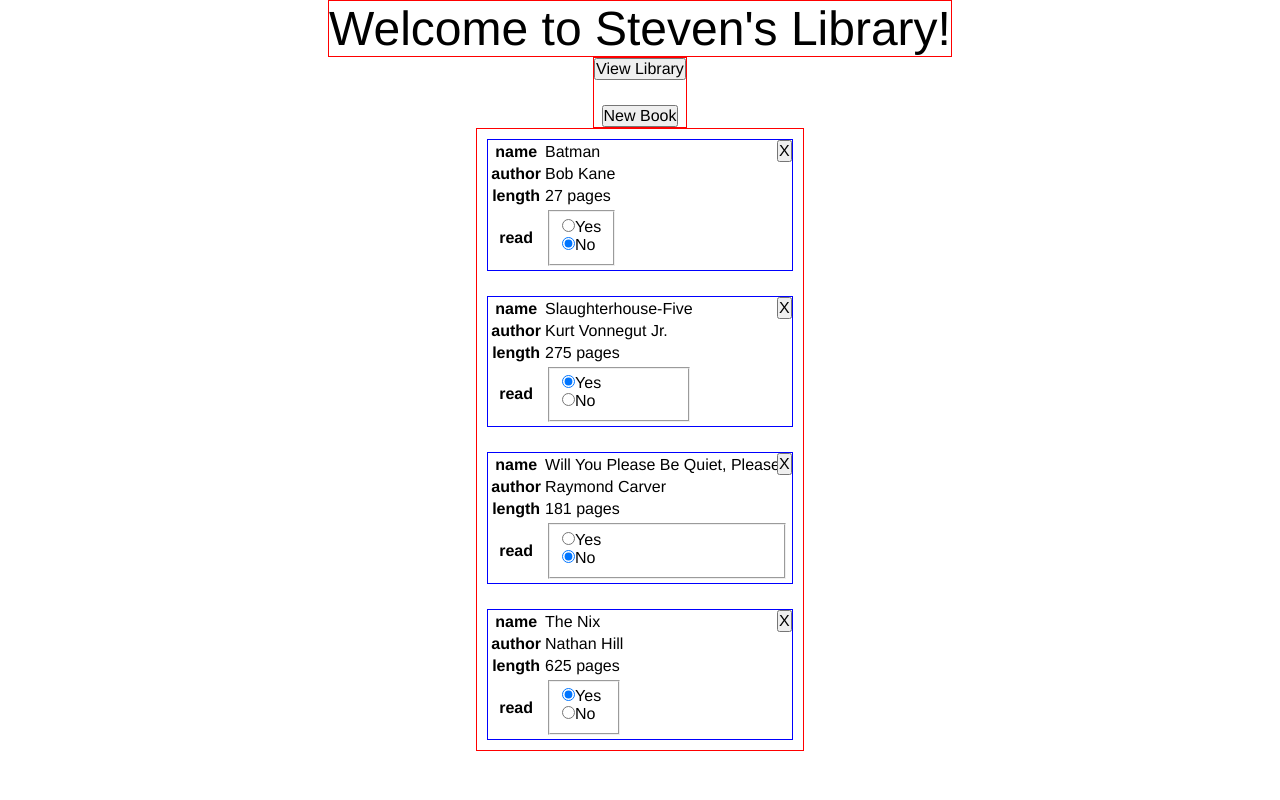
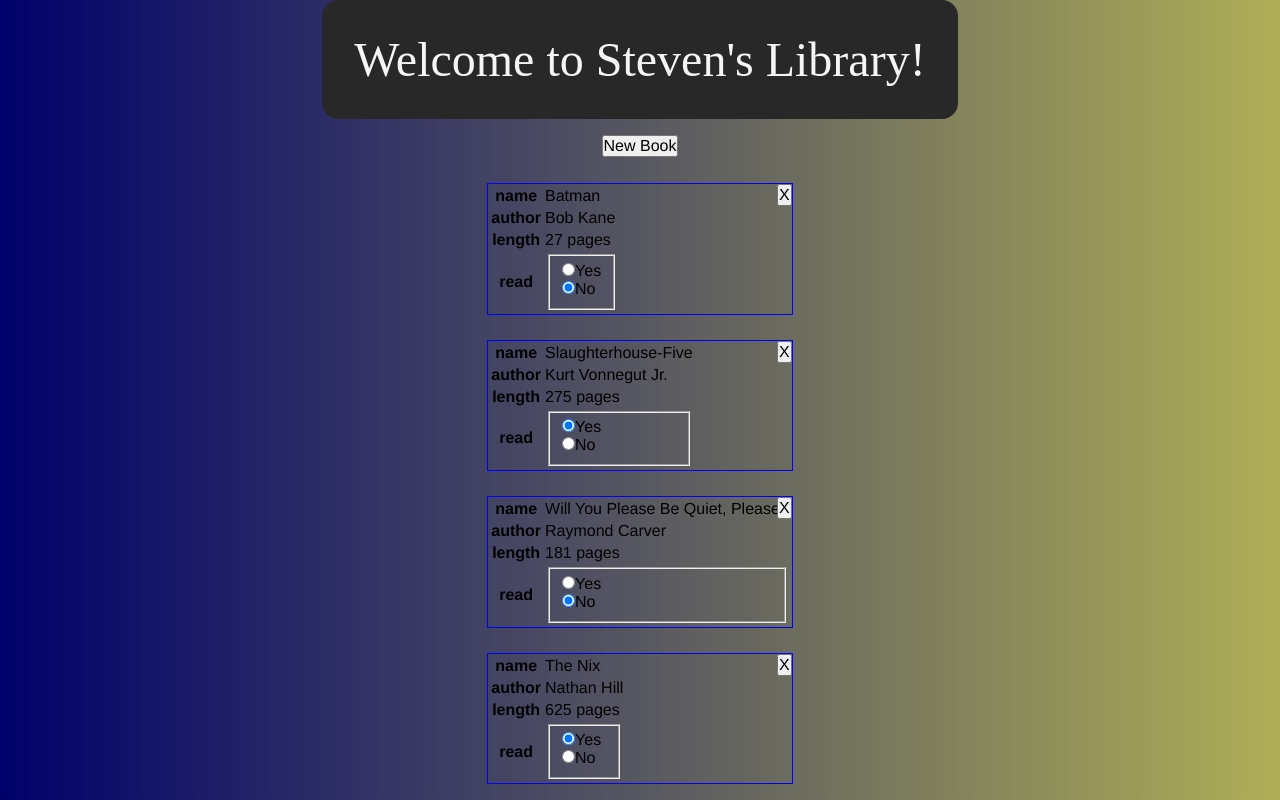
Before and after one commit to swl23/library, a plain HTML site: page index.html in a window 1280 px wide. Drawn offline with Linux system fonts and the light colour scheme.

Commit message:
Style header

```diff
--- a/index.html
+++ b/index.html
@@ -8,6 +8,7 @@
 	<title>SWL Library</title>
 </head>
 <body>
+	<div class="container">
 		<dialog id="book-form">
 			<p>Add a book to the library.</p>
 			<form method="dialog">
@@ -42,12 +43,10 @@
 		</div>
 		<div class="container" id="buttons">
 			<div class="row">
-			<button id="view">View Library</button>
-		</div>
-		<div class="row">
 				<button id="new">New Book</button>
 			</div>
 		</div>
 		<div class="container" id="display"></div>
+	</div>
 </body>
 </html>
--- a/style.css
+++ b/style.css
@@ -10,46 +10,57 @@ body {
 	font-family: "Inter28pt-Regular", "Helvetica", sans-serif;
 	font-size: 16px;
 	display: grid;
+	justify-items: center;
+	background-image: linear-gradient(to right, rgb(0, 0, 107), rgba(145, 145, 25, 0.729))
+}
+
+body > .container {
+	display: grid;
 	grid-template-rows: auto auto 1fr;
 	grid-template-columns: 1fr auto 1fr;
 	justify-items: center;
+	gap: 1rem;
 }
 
-body > div {
+body > .container > div {
 	grid-column: 2;
-	border: solid 1px red;
 }
 
-body div#header {
+body > .container div#header {
 	grid-column: 1 / 4;
-	font-size: 3rem;
+	padding: 1rem;
+	background-color: rgb(40, 40, 40);
+	color: whitesmoke;
+	border-radius: 1rem;
 }
 
-body dialog#book-form > form > div {
+body > .container div#header p {
+	text-align: center;
+	font-size: 3rem;
+	font-family: "MapRoman-Condensed";
+}
+
+body > .container dialog#book-form > form > div {
 	margin-bottom: 1rem;
 }
 
-body dialog#book-form > form > div > button {
+body > .container dialog#book-form > form > div > button {
 	display: block;
 	margin-bottom: 1rem;
 }
 
-body .container#buttons {
+body > .container .container#buttons {
 	grid-row: 2;
-	display: grid;
-	grid-template-rows: 1fr 1fr;
-	justify-items: center;
-	gap: 25px;
 }
 
-body .container#display {
+body > .container .container#display {
 	grid-row: 3;
 	display: grid;
 	padding: 10px;
 	gap: 25px;
 }
 
-body .container#display > .card {
+body > .container .container#display > .card {
 	border: solid 1px blue;
 	position: relative;
 }
```
Lines whose indentation alone changed are shown as unchanged.
